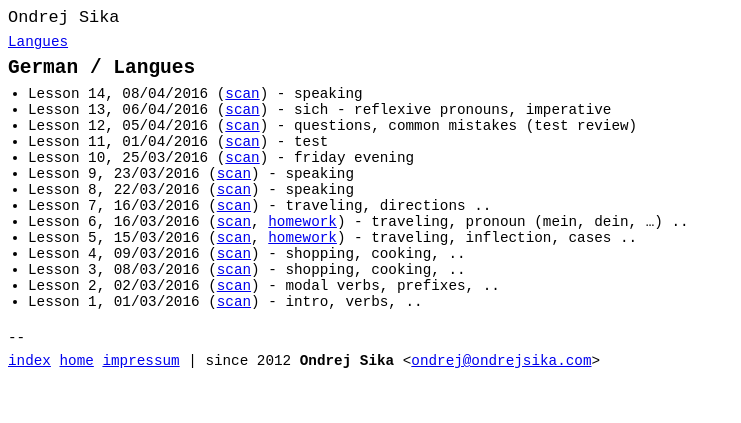
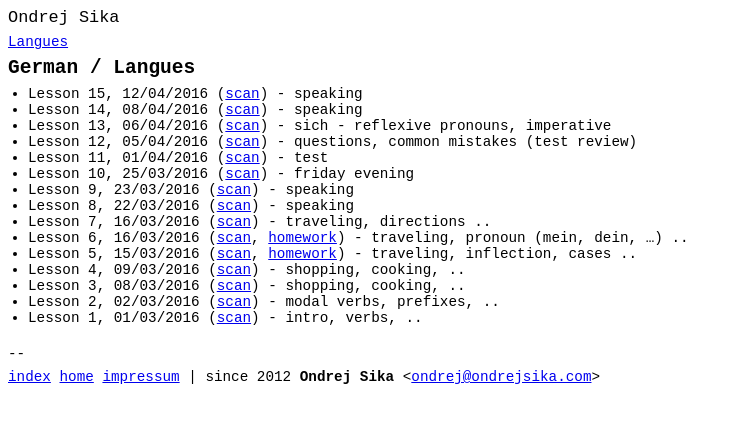
Before and after one commit to ondrejsika/ondrejsika.com, a Jekyll site: the page built from edu/languages/german/index.md, in a window 1280 px wide. Shown: the top 423 px of the page, without its empty margins (0-741 px from the left). Built offline with Jekyll 4.4.1, drawn with Linux system fonts in a browser that asks for light colours; Markdown is read by kramdown in place of the engine named in the settings; comment, search, counter and statistics services are not loaded.

Commit message:
german - add lesson 15

```diff
--- a/edu/languages/german/index.md
+++ b/edu/languages/german/index.md
@@ -7,6 +7,7 @@
 
 ## {{page.title}}
 
+* Lesson 15, 12/04/2016 ([scan](http://notes.drive.ondrejsika.com/languages/german/maria/german-lesson-15.pdf)) - speaking
 * Lesson 14, 08/04/2016 ([scan](http://notes.drive.ondrejsika.com/languages/german/maria/german-lesson-14.pdf)) - speaking
 * Lesson 13, 06/04/2016 ([scan](http://notes.drive.ondrejsika.com/languages/german/maria/german-lesson-13.pdf)) - sich - reflexive pronouns, imperative
 * Lesson 12, 05/04/2016 ([scan](http://notes.drive.ondrejsika.com/languages/german/maria/german-lesson-12.pdf)) - questions, common mistakes (test review)
```
